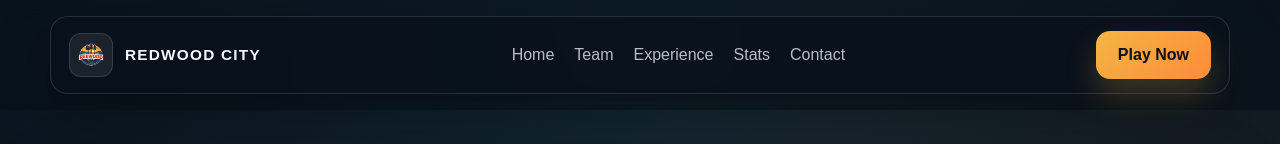
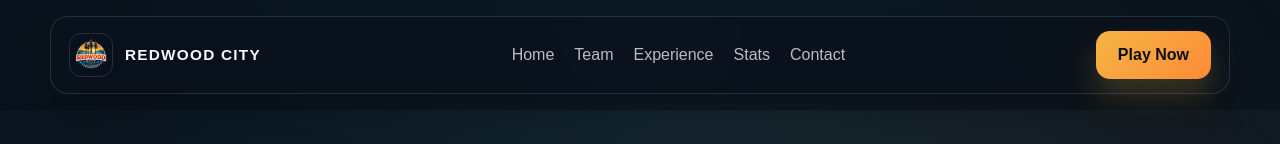
Before and after one commit to XGaming855/redwood-city-site, a plain HTML site: page index.html in a window 1280 px wide. Shown: the top 144 px of the page. Drawn offline with Linux system fonts and the light colour scheme.

Commit message:
Update index.html

```diff
--- a/index.html
+++ b/index.html
@@ -86,14 +86,14 @@
     }
 
     .brand img {
-      width: 44px;
-      height: 44px;
-      object-fit: contain;
-      border-radius: 12px;
-      background: rgba(255, 255, 255, 0.08);
-      border: 1px solid var(--line);
-      padding: 4px;
-    }
+  width: 44px;
+  height: 44px;
+  border-radius: 12px;
+  border: 1px solid var(--line);
+
+  object-fit: cover;   /* THIS is the fix */
+  padding: 0;          /* remove padding */
+}
 
     .brand strong {
       font-size: 0.96rem;
```
